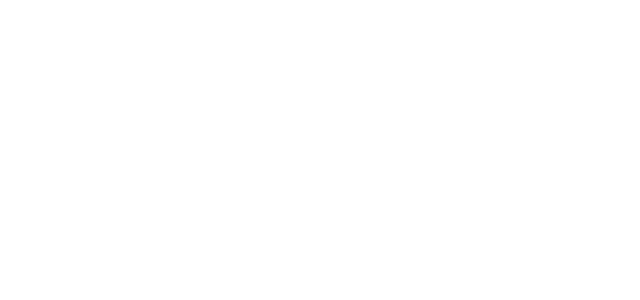
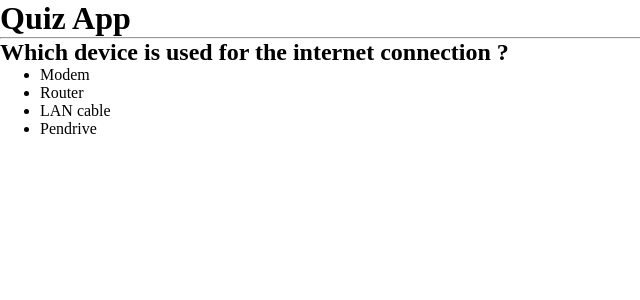
Before and after one commit to itsdavidmandal/quiz-website, a React (Vite) app in the folder quiz_app/: page / in a window 1280 px wide. Shown: the top 300 px of the page, without its empty margins (0-640 px from the left). Built offline with nearby package versions, Linux system fonts and the light colour scheme.

Commit message:
heading and 1st question

```diff
--- a/quiz_app/src/App.jsx
+++ b/quiz_app/src/App.jsx
@@ -1,10 +1,11 @@
 import React from 'react'
+import Quiz from './Components/quiz/quiz'
 
 const App = () => {
   return (
-    <div>
-
-    </div>
+    <>
+      <Quiz/>
+    </>
   )
 }
 
--- a/quiz_app/src/Components/quiz/quiz.jsx
+++ b/quiz_app/src/Components/quiz/quiz.jsx
@@ -1,12 +1,21 @@
 import React from 'react'
 import './quiz.css'
 
-const quiz = () => {
+const Quiz = () => {
   return (
-    <div>
+    <div className='container'>
+        <h1>Quiz App</h1>
+        <hr />
+        <h2>Which device is used for the internet connection ?</h2>
+        <ul>
+            <li>Modem</li>
+            <li>Router</li>
+            <li>LAN cable </li>
+            <li>Pendrive</li>
+        </ul>
 
     </div>
   )
 }
 
-export default quiz
+export default Quiz
```
